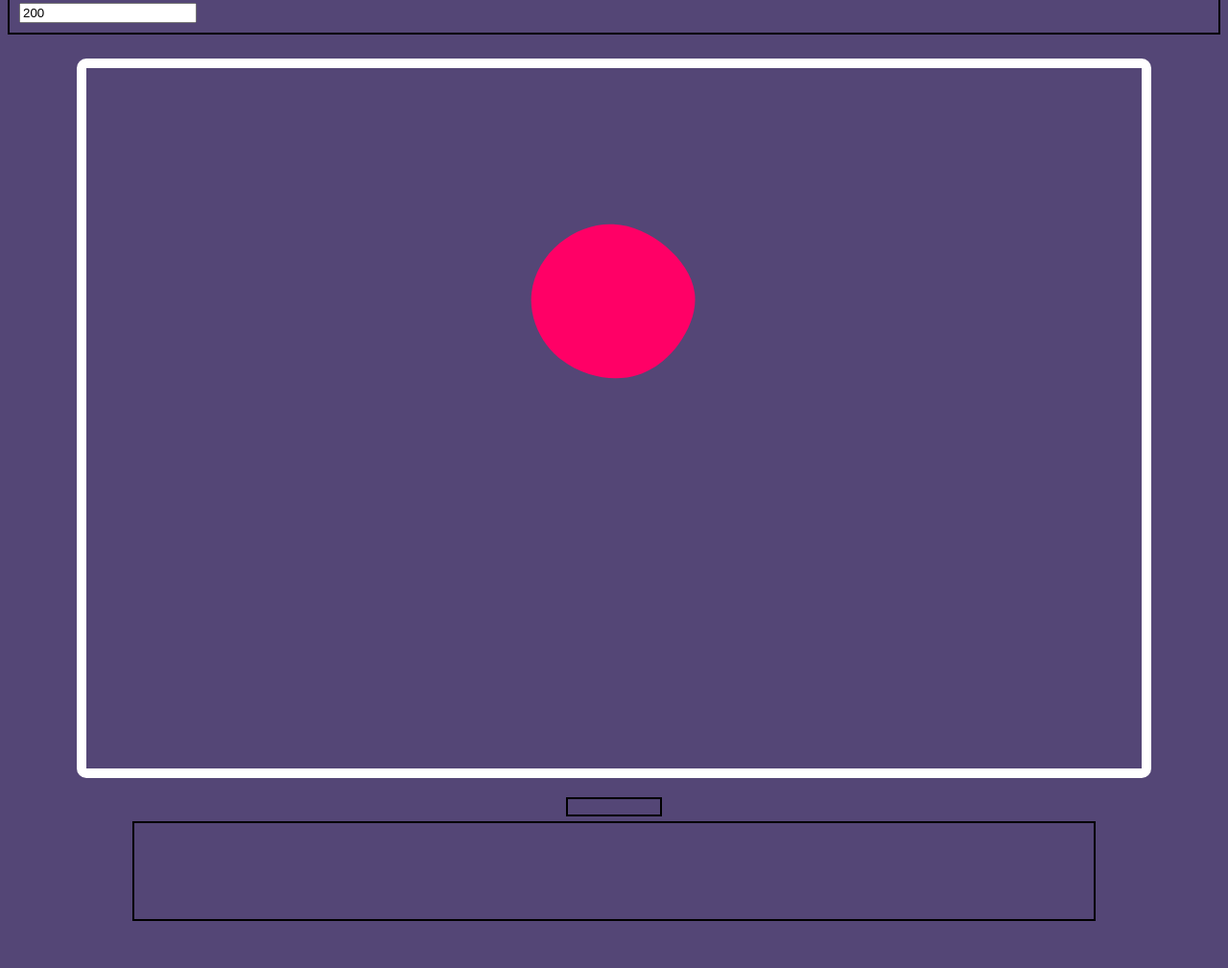
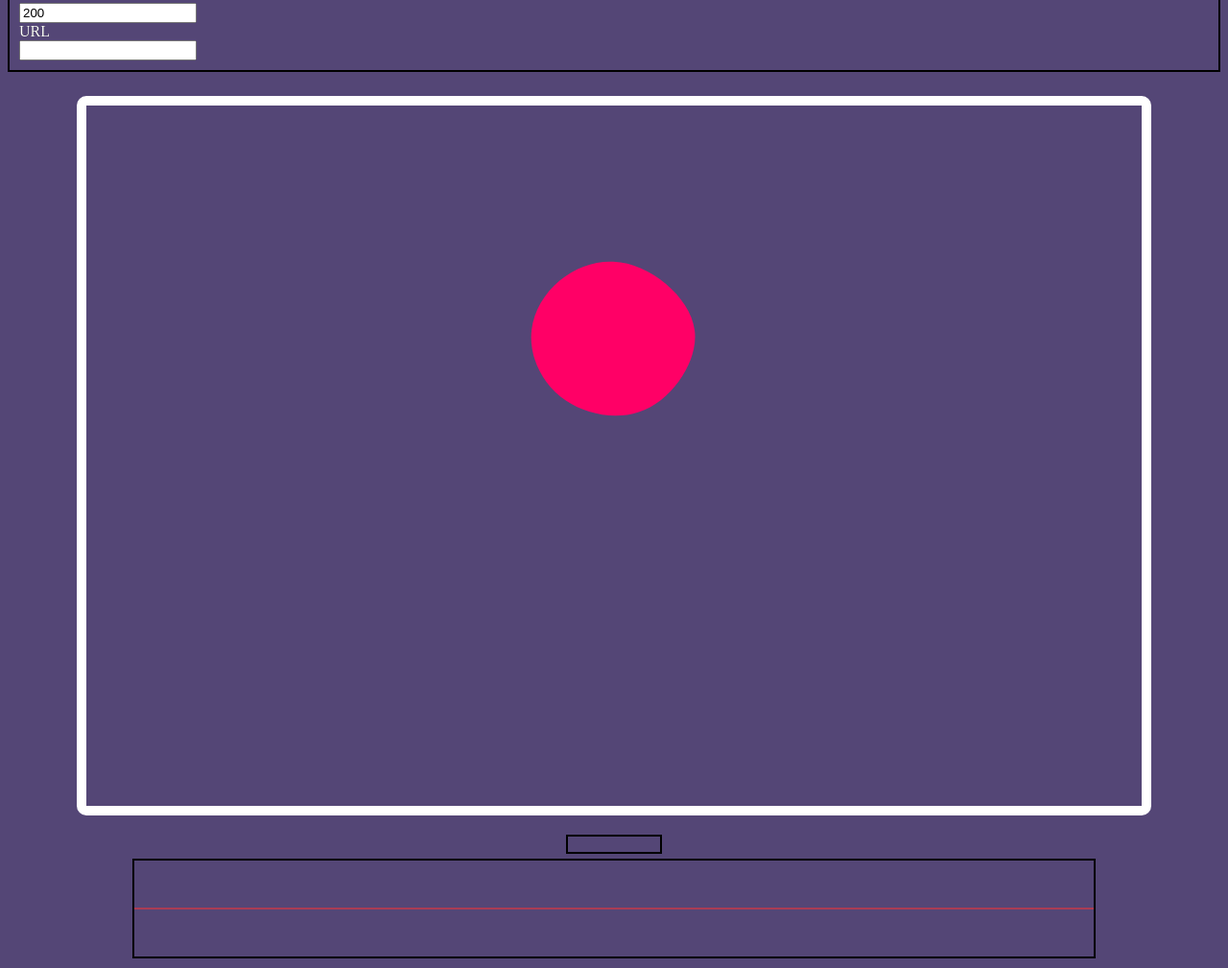
Before and after one commit to ChrisIT9/js-audio-visualizer, a website: page index.html in a window 1280 px wide. Shown: the part 134-1143 px from the top of the page at 96% size. Before the commit the page ends 1104 px from the top, so only its background shows below. Drawn offline with Linux system fonts and the light colour scheme.

Commit message:
added more effects, changed color scheme, various code refactoring

```diff
--- a/index.html
+++ b/index.html
@@ -5,7 +5,6 @@
     <meta http-equiv="X-UA-Compatible" content="IE=edge">
     <meta name="viewport" content="width=device-width, initial-scale=1.0">
     <title>Visualizer</title>
-    <script src="build/index.js"></script>
     <link rel="stylesheet" href="style.css">
 </head>
 <body>
@@ -20,23 +19,25 @@
         <label for="maxScale">maxScale:</label>
         <input type="number" id="maxScale" value="2" onchange="changeMaxScale()" step="0.1">
         <label for="circleSize">circleSize:</label>
-        <input type="number" id="circleSize" value="200" onchange="changeCircleSize()" step="10">
+        <input type="number" id="circleSize" value="200" onchange="changeBlobSize()" step="10">
+        <label for="url">URL</label>
+        <input type="text" id="url">
     </div>
     <div class="main">
-        <div id="container" class="container">
-            <svg viewBox="0 0 200 200" id="circle" class="circle" xmlns="http://www.w3.org/2000/svg">
+        <div id="blobContainer" class="blobContainer">
+            <svg viewBox="0 0 200 200" id="blob" class="blob" xmlns="http://www.w3.org/2000/svg">
                 <path fill="#FF0066" d="M53.9,-64.3C69.6,-51.1,81.8,-33.8,84.1,-15.6C86.4,2.7,78.8,21.9,67.7,37.2C56.6,52.6,42.1,64.1,25.7,69.5C9.4,75,-8.7,74.4,-25.8,69C-42.9,63.6,-58.9,53.5,-70.2,38.4C-81.6,23.3,-88.2,3.3,-85.9,-16.1C-83.6,-35.5,-72.5,-54.3,-56.7,-67.5C-40.9,-80.7,-20.5,-88.2,-0.7,-87.3C19.1,-86.5,38.2,-77.4,53.9,-64.3Z" transform="translate(100 100)" />
               </svg>
-            <canvas id="frequency" width="750" height="200"></canvas>
+            <canvas id="freqBars" width="750" height="200"></canvas>
         </div>
         <div class="loudness-container">
-            <div class="loudness" id="loudness"></div>
+            <div class="loudnessBar" id="loudnessBar"></div>
         </div>
 
-        <canvas id="myCanvas" width="1000" height="100" style="border: 2px solid #000000;">
+        <canvas id="freqGraph" width="1000" height="100" style="border: 2px solid #000000;">
         </canvas>
     </div>
 
-
+    <script src="build/index.js"></script>
 </body>
 </html>
--- a/src/index.ts
+++ b/src/index.ts
@@ -5,20 +5,44 @@ interface Threshold {
 }
 
 const intervalMs = 25;
+const minColor = 13472076;
+const maxColor = 13472364;
+const borderSize = 10;
+const minContainerScale = 0.985;
+const maxContainerScale = 1.025;
+
+const freqGraphCanvas = document.getElementById("freqGraph") as any;
+const freqGraphCtx = freqGraphCanvas.getContext('2d');
+
+freqGraphCtx.fillStyle = "#ff3232";
+freqGraphCtx.strokeStyle = "#ff3232";
+
+freqGraphCtx.beginPath();
+freqGraphCtx.moveTo(0, freqGraphCanvas.height / 2);
+freqGraphCtx.lineTo(freqGraphCanvas.width, freqGraphCanvas.height / 2);
+freqGraphCtx.stroke();
+
+const freqBarsCanvas = document.getElementById("freqBars") as any;
+const freqBarsCtx = freqBarsCanvas.getContext('2d');
+
+const loudnessDiv = document.getElementById("loudnessBar");
+
+const blob = document.getElementById("blob");
+const blobContainer = document.getElementById("blobContainer");
+
 let minScale = 1.25;
 let maxScale = 2;
-const minColor = 13472076;
-const maxColor = 13472332;
-const borderSize = 10;
+
 let epilepsyMode = false;
-var interval: number | undefined;
+let interval: number | undefined;
 let currentlyPlaying = false;
-const url = "http://localhost:3001/";
-let x = 0;
+let freqGraphX = 0;
 let prev: { x: number, y: number } | undefined;
 let source: AudioBufferSourceNode | undefined;
 let analyser: AnalyserNode | undefined;
 let dataArray: Float32Array | undefined;
+
+let url = "http://localhost:3001/"; // Default
 
 const thresholds: Threshold[] = [
     { minBound: 0.0, maxBound: 0.3, boost: 1.2 },
@@ -28,21 +52,40 @@ const thresholds: Threshold[] = [
     { minBound: 0.75, maxBound: 1.00, boost: 1.0 }
 ];
 
-const drawFrequency = (frequencyData: Float32Array) => {
+const drawFrequencyBars = (frequencyData: Float32Array) => {
     const barWidth = 20;
-    let xAxis = 0;
-    const freqCanvas = document.getElementById("frequency") as any;
-    const context = freqCanvas.getContext('2d');
+    let freqBarsX = 0;
 
-    context.fillStyle = 'rgb(84, 70, 118)';
-    context.fillRect(0, 0, freqCanvas.width, freqCanvas.height);
+    freqBarsCtx.fillStyle = 'rgb(84, 70, 118)';
+    freqBarsCtx.fillRect(0, 0, freqBarsCanvas.width, freqBarsCanvas.height);
 
     for (let i = 0; i < frequencyData.length; i++) {
         const barHeight = (frequencyData[i] + 140) * 2;
-        context.fillStyle = `rgb(${Math.floor(barHeight + 100)}, 50, 50)`;
-        context.fillRect(xAxis, freqCanvas.height - barHeight / 2, barWidth, barHeight / 2);
-        xAxis += barWidth + 1.5;
+        freqBarsCtx.fillStyle = `rgb(${Math.floor(barHeight + 100)}, 50, 50)`;
+        freqBarsCtx.fillRect(freqBarsX, freqBarsCanvas.height - barHeight / 2, barWidth, barHeight / 2);
+        freqBarsX += barWidth + 1.5;
     }
+}
+
+const drawFrequencyGraph = (value: number, min: number, max: number) => {
+    const loudness = (value - min) / (max - min);
+    const height = (45 - ( - 45)) * loudness + (- 45);
+
+    freqGraphCtx.fillStyle = "#ff3232";
+    freqGraphCtx.strokeStyle = "#ff3232";
+
+    freqGraphCtx.fillRect(freqGraphX, freqGraphCanvas.height / 2, 2, height)
+
+    if (freqGraphX >= 1000) {
+        freqGraphX = 0;
+        freqGraphCtx.clearRect(0, 0, freqGraphCanvas.width, freqGraphCanvas.height);
+        freqGraphCtx.beginPath();
+        freqGraphCtx.moveTo(0, freqGraphCanvas.height / 2);
+        freqGraphCtx.lineTo(freqGraphCanvas.width, freqGraphCanvas.height / 2);
+        freqGraphCtx.stroke();
+    }
+
+    freqGraphX += 2;
 }
 
 const normalizeHex = (value: number) => {
@@ -59,40 +102,20 @@ const normalizeHex = (value: number) => {
     return normalizedColor;
 }
 
-const normalizeValue = (value: number, min: number, max: number, minRange: number, maxRange: number, thresholds?: Threshold[]) => {
+const normalizeValue = (value: number, min: number, max: number, minRange: number, maxRange: number) => {
     const loudness = (value - min) / (max - min);
-    const y = (90 - 10) * loudness + 10;
-    const canvas = document.getElementById("myCanvas") as any;
-    const ctx = canvas.getContext('2d');
 
-    if (prev) {
-        ctx.beginPath();
-        ctx.moveTo(prev?.x, prev?.y);
-        ctx.lineTo(x, y);
-        ctx.stroke();
-    }
-
-    if (x >= 1000) {
-        x = 0;
-        ctx.clearRect(0, 0, canvas.width, canvas.height);
-    }
-
-    prev = { x, y };
-    x += 3;
-
-    const loudnessDiv = document.getElementById("loudness");
     if (loudnessDiv) loudnessDiv.style.width = (loudness * 100).toString() + "%";
 
-
-    // if (!thresholds)
-    return (maxRange - minRange) * (value - min) / (max - min) + minRange;
+    /* if (!thresholds)
+        return (maxRange - minRange) * (value - min) / (max - min) + minRange; */
 
     /* for (let i = 0; i < thresholds.length; i++) {
         if (i === thresholds.length - 1 || (loudness >= thresholds[i].minBound && loudness < thresholds[i].highBound))
             return ((maxRange - minRange) * loudness + minRange) * thresholds[i].boost;
-    }
+    } */
 
-    return (maxRange - minRange) * (value - min) / (max - min) + minRange; */
+    return (maxRange - minRange) * (value - min) / (max - min) + minRange;
 }
 
 const readBuffer = async () => {
@@ -100,11 +123,12 @@ const readBuffer = async () => {
 
     currentlyPlaying = true;
 
-    const circle = document.getElementById("circle");
-    const container = document.getElementById("container");
-
     const audioContext = new AudioContext();
     let buffer: AudioBuffer | undefined;
+    const urlInput = document.getElementById("url") as any;
+    if (urlInput && urlInput.value && urlInput.value !== "") {
+        url = urlInput.value;
+    }
     const res = await fetch(url);
     const resBuffer = await res.arrayBuffer();
     let leftChannelBuffer: Float32Array | undefined;
@@ -162,59 +186,79 @@ const readBuffer = async () => {
         const currentValue = bothChannelsAverage[index++];
         let normalizedValue = normalizeValue(currentValue, min, max, minScale, maxScale);
 
-        if (circle) {
-            circle.style.transition = "ease-in-out all 0.05s";
-            circle.style.transform = `scale(${normalizedValue})`;
+        drawFrequencyGraph(currentValue, min, max);
+
+        if (blob) {
+            blob.style.transition = "ease-in-out all 0.05s";
+            blob.style.transform = `scale(${normalizedValue})`;
 
             if (analyser) {
                 dataArray = new Float32Array(analyser.frequencyBinCount);
                 analyser.getFloatFrequencyData(dataArray);
-                drawFrequency(dataArray);
+                drawFrequencyBars(dataArray);
             }
         }
 
-        if (container && epilepsyMode) {
-            const bgColor = normalizeHex(normalizeValue(currentValue, min, max, minColor, maxColor));
-            container.style.border = `${borderSize}px solid #${bgColor}`;
+        if (blobContainer && epilepsyMode) {
+            const containerScale = normalizeValue(currentValue, min, max, minContainerScale, maxContainerScale);
+            blobContainer.style.transform = `scale(${containerScale})`;
         }
 
         interval = setInterval(() => {
             if (index > bothChannelsAverage.length) {
-                if (circle) {
-                    circle.style.transition = "ease-in-out all 0.3s";
-                    circle.style.transform = "scale(1)";
+                if (blob) {
+                    blob.style.transition = "ease-in-out all 0.3s";
+                    blob.style.transform = "scale(1)";
                 }
                 clearInterval(interval);
                 currentlyPlaying = false;
+
+                freqGraphX = 0;
+                freqGraphCtx.beginPath();
+                freqGraphCtx.clearRect(0, 0, freqGraphCanvas.width, freqGraphCanvas.height);
+                freqGraphCtx.fillStyle = "#ff3232";
+                freqGraphCtx.strokeStyle = "#ff3232";
+                freqGraphCtx.moveTo(0, freqGraphCanvas.height / 2);
+                freqGraphCtx.lineTo(freqGraphCanvas.width, freqGraphCanvas.height / 2);
+                freqGraphCtx.stroke();
             }
 
             if (analyser) {
                 dataArray = new Float32Array(analyser.frequencyBinCount);
                 analyser.getFloatFrequencyData(dataArray);
-                drawFrequency(dataArray);
+                drawFrequencyBars(dataArray);
             }
 
             const currentValue = bothChannelsAverage[index++];
             let normalizedValue = normalizeValue(currentValue, min, max, minScale, maxScale);
 
-            if (circle) circle.style.transform = `scale(${normalizedValue})`;
-            if (container && epilepsyMode) {
-                const bgColor = normalizeHex(normalizeValue(currentValue, min, max, minColor, maxColor));
-                container.style.border = `${borderSize}px solid #${bgColor}`;
+            drawFrequencyGraph(currentValue, min, max);
+
+            if (blob) blob.style.transform = `scale(${normalizedValue})`;
+            if (blobContainer && epilepsyMode) {
+                const containerScale = normalizeValue(currentValue, min, max, minContainerScale, maxContainerScale);
+                blobContainer.style.transform = `scale(${containerScale})`;
             }
         }, intervalMs)
     }
 }
 
 const stopSong = () => {
-    const container = document.getElementById("container");
-    const circle = document.getElementById("circle");
+    if (blob) {
+        blob.style.transition = "ease-in-out all 0.3s";
+        blob.style.transform = "scale(1)";
+    }
 
-    if (circle) {
-        circle.style.transition = "ease-in-out all 0.3s";
-        circle.style.transform = "scale(1)";
-    }
-    if (container) container.style.border = `${borderSize}px solid #ffffff`;
+    freqGraphX = 0;
+    freqGraphCtx.beginPath();
+    freqGraphCtx.clearRect(0, 0, freqGraphCanvas.width, freqGraphCanvas.height);
+    freqGraphCtx.fillStyle = "#ff3232";
+    freqGraphCtx.strokeStyle = "#ff3232";
+    freqGraphCtx.moveTo(0, freqGraphCanvas.height / 2);
+    freqGraphCtx.lineTo(freqGraphCanvas.width, freqGraphCanvas.height / 2);
+    freqGraphCtx.stroke();
+
+    if (blobContainer) blobContainer.style.border = `${borderSize}px solid #ffffff`;
 
     source?.stop();
     clearInterval(interval);
@@ -223,34 +267,38 @@ const stopSong = () => {
 
 const toggleEpilepsyMode = () => {
     epilepsyMode = !epilepsyMode;
-    const container = document.getElementById("container");
-    if (container) container.style.border = `${borderSize}px solid #ffffff`;
+    if (blobContainer)
+        blobContainer.style.transform = "scale(1)";
 }
 
 const changeMinScale = () => {
-    const input = document.getElementById("minScale");
-    const value = Number((input as any).value);
+    const input = document.getElementById("minScale") as any;
+    const value = Number(input.value);
+
     if (value > maxScale) {
-        (input as any).value = maxScale - 0.1;
+        input.value = maxScale - 0.1;
         return;
     }
     minScale = value;
 }
 
 const changeMaxScale = () => {
-    const input = document.getElementById("maxScale");
-    const value = Number((input as any).value);
+    const input = document.getElementById("maxScale") as any;
+    const value = Number(input.value);
+
     if (value < minScale) {
-        (input as any).value = minScale + 0.1;
+        input.value = minScale + 0.1;
         return;
     }
     maxScale = value;
 }
 
-const changeCircleSize = () => {
-    const circle = document.getElementById("circle");
-    const input = document.getElementById("circleSize");
-    const value = Number((input as any).value);
-    (circle as any).style.height = value + "px";
-    (circle as any).style.width = value + "px";
+const changeBlobSize = () => {
+    const input = document.getElementById("circleSize") as any;
+    const value = Number(input.value);
+
+    if (blob) {
+        blob.style.height = value + "px";
+        blob.style.width = value + "px";
+    }
 }
```
Also changed, not shown: style.css (+4 -4 lines), build/index.js.
